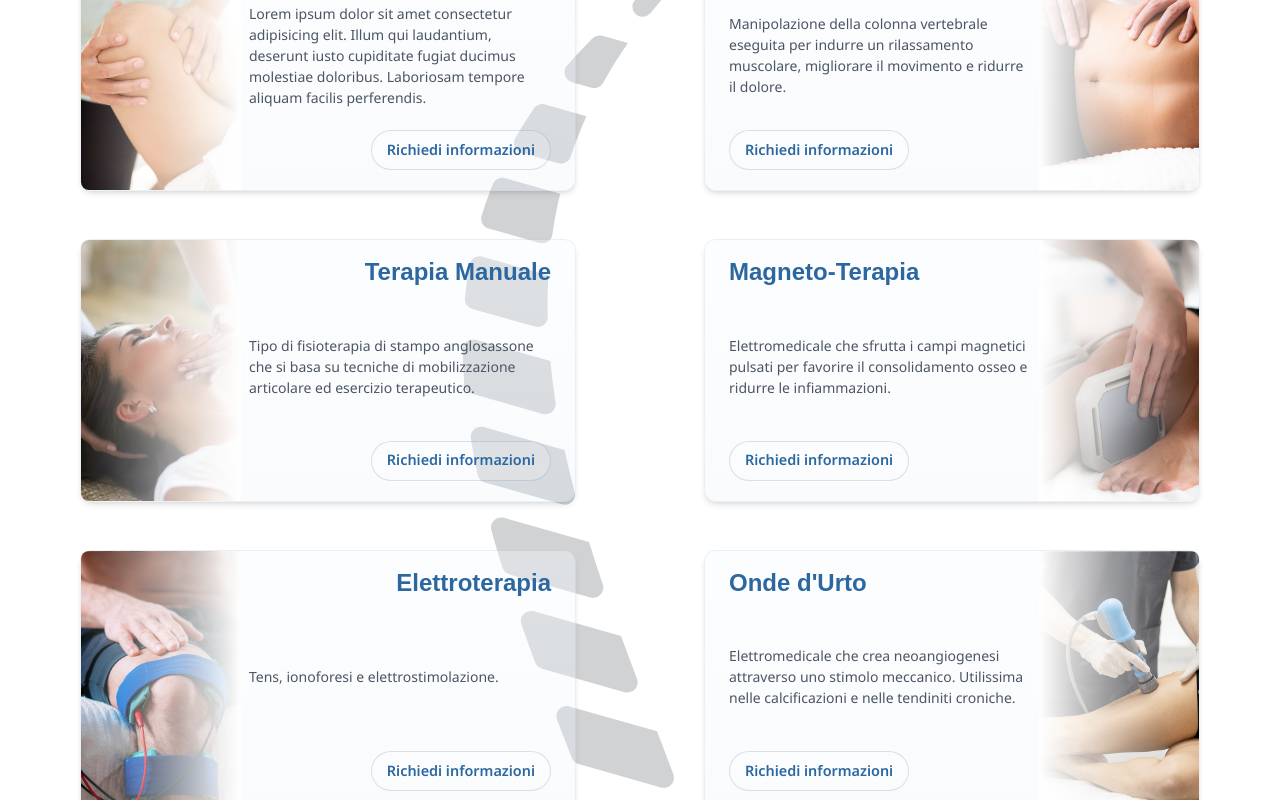
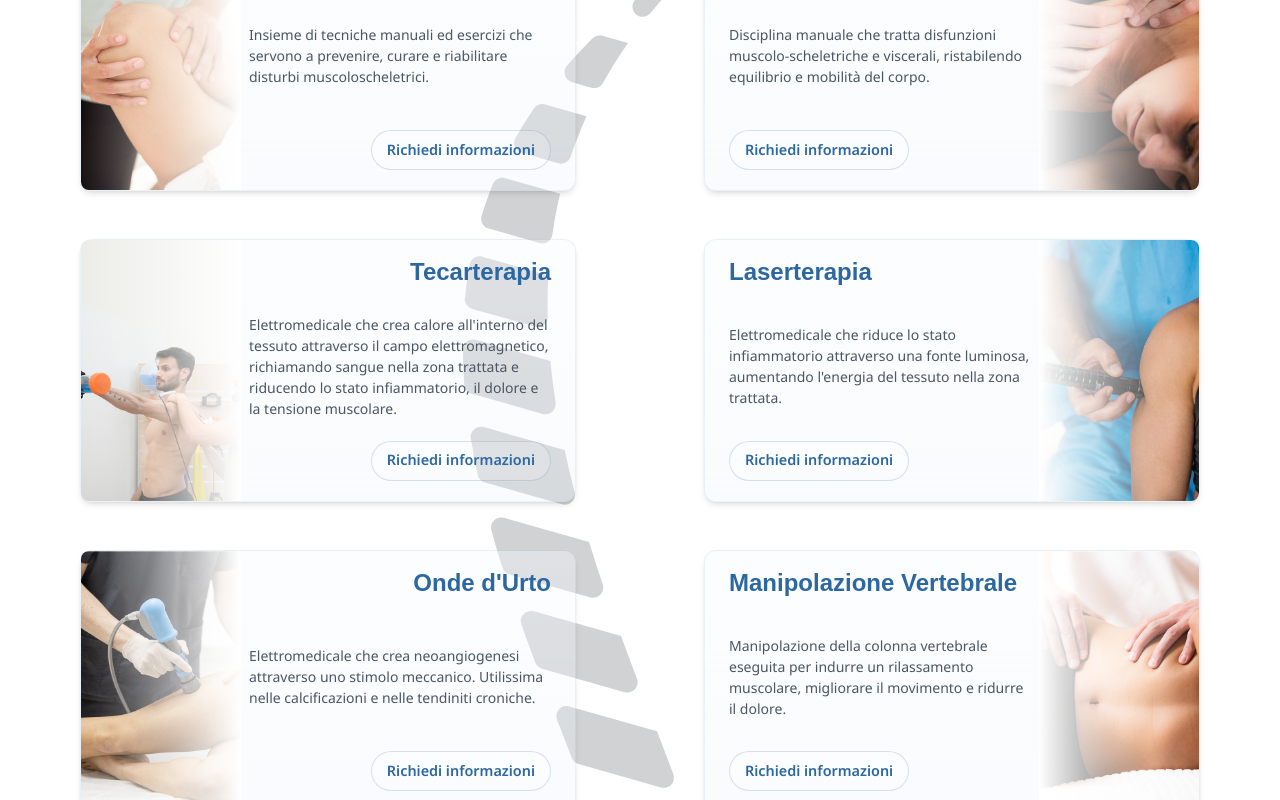
Before and after one commit to rolindaz/ars-fisio, a React (Vite) app: page /servizi in a window 1280 px wide. Shown: the part 320-1120 px from the top of the page. Built offline with nearby package versions, Linux system fonts and the light colour scheme; a web font is replaced by a local one.

Commit message:
feat: update service descriptions, remove unused props, and enhance styling for various components
Co-authored-by: Copilot <copilot@github.com>

```diff
--- a/assets/services/services.js
+++ b/assets/services/services.js
@@ -3,61 +3,71 @@ const services = [
     slug: "fisioterapia",
     title: "Fisioterapia",
     image: "/services/fisioterapia.png",
-    description: "Lorem ipsum dolor sit amet consectetur adipisicing elit. Illum qui laudantium, deserunt iusto cupiditate fugiat ducimus molestiae doloribus. Laboriosam tempore aliquam facilis perferendis."
+    description:
+      "Insieme di tecniche manuali ed esercizi che servono a prevenire, curare e riabilitare disturbi muscoloscheletrici.",
+  },
+  {
+    slug: "osteopatia",
+    title: "Osteopatia",
+    image: "/services/osteopathy.png",
+    description:
+      "Disciplina manuale che tratta disfunzioni muscolo-scheletriche e viscerali, ristabilendo equilibrio e mobilità del corpo.",
+  },
+  {
+    slug: "tecarterapia",
+    title: "Tecarterapia",
+    image: "/services/tecarterapia.jpg",
+    description:
+      "Elettromedicale che crea calore all'interno del tessuto attraverso il campo elettromagnetico,  richiamando sangue nella zona trattata e riducendo lo stato infiammatorio, il dolore e la tensione muscolare.",
+  },
+  {
+    slug: "laserterapia",
+    title: "Laserterapia",
+    image: "/services/laser.png",
+    description:
+      "Elettromedicale che riduce lo stato infiammatorio attraverso una fonte luminosa, aumentando l'energia del tessuto nella zona trattata.",
+  },
+  {
+    slug: "onde-d-urto",
+    title: "Onde d'Urto",
+    image: "/services/shock-wave.png",
+    description:
+      "Elettromedicale che crea neoangiogenesi attraverso uno stimolo meccanico. Utilissima nelle calcificazioni e nelle tendiniti croniche.",
   },
   {
     slug: "manipolazione-vertebrale",
     title: "Manipolazione Vertebrale",
     image: "/services/manipolazione-vertebrale.png",
-    description: "Manipolazione della colonna vertebrale eseguita per indurre un rilassamento muscolare, migliorare il movimento e ridurre il dolore."
+    description:
+      "Manipolazione della colonna vertebrale eseguita per indurre un rilassamento muscolare, migliorare il movimento e ridurre il dolore.",
   },
   {
     slug: "terapia-manuale",
     title: "Terapia Manuale",
     image: "/services/terapia-manuale.png",
-    description: "Tipo di fisioterapia di stampo anglosassone che si basa su tecniche di mobilizzazione articolare ed esercizio terapeutico."
+    description:
+      "Tipo di fisioterapia di stampo anglosassone che si basa su tecniche di mobilizzazione articolare ed esercizio terapeutico.",
   },
   {
     slug: "magneto-terapia",
     title: "Magneto-Terapia",
     image: "/services/magneto-terapia.png",
-    description: "Elettromedicale che sfrutta i campi magnetici pulsati per favorire il consolidamento osseo e ridurre le infiammazioni."
+    description:
+      "Elettromedicale che sfrutta i campi magnetici pulsati per favorire il consolidamento osseo e ridurre le infiammazioni.",
   },
   {
     slug: "elettroterapia",
     title: "Elettroterapia",
     image: "/services/elettroterapia.png",
-    description: "Tens, ionoforesi e elettrostimolazione."
+    description: "Tens, ionoforesi ed elettrostimolazione.",
   },
-  {
-    slug: "onde-d-urto",
-    title: "Onde d'Urto",
-    image: "/services/shock-wave.png",
-    description: "Elettromedicale che crea neoangiogenesi attraverso uno stimolo meccanico. Utilissima nelle calcificazioni e nelle tendiniti croniche."
-    },
+
   {
     slug: "ultrasuoni",
     title: "Ultrasuoni",
     image: "/services/ultrasuoni.png",
-    description: "Elettromedicale che stimola la zona trattata attraverso gli ultrasuoni, riducendone lo stato infiammatorio."
-    },
-  {
-    slug: "laserterapia",
-    title: "Laserterapia",
-    image: "/services/laser.png",
-    description: "Elettromedicale che riduce lo stato infiammatorio attraverso una fonte luminosa, aumentando l'energia del tessuto nella zona trattata."
-    },
-  {
-    slug: "tecarterapia",
-    title: "Tecarterapia",
-    image: "/services/tecarterapia.jpg",
-    description: "Elettromedicale che crea calore all'interno del tessuto attraverso il campo elettromagnetico,  richiamando sangue nella zona trattata e riducendo lo stato infiammatorio, il dolore e la tensione muscolare."
-    },
-  {
-    slug: "osteopatia",
-    title: "Osteopatia",
-    image: "/services/osteopathy.png",
-    description: "Lorem ipsum dolor sit amet consectetur adipisicing elit. Illum qui laudantium, deserunt iusto cupiditate fugiat ducimus molestiae doloribus. Laboriosam tempore aliquam facilis perferendis."
+    description:
+      "Elettromedicale che stimola la zona trattata attraverso gli ultrasuoni, riducendone lo stato infiammatorio.",
   },
 ];
 
--- a/src/components/MapSection.jsx
+++ b/src/components/MapSection.jsx
@@ -19,7 +19,7 @@ export default function MapSection({ showCta = true }) {
   const [activeTab, setActiveTab] = useState(0);
 
   return (
-    <Section id="dove-siamo-home" desktopAlign="start" className="map-section">
+    <Section id="dove-siamo-home" className="map-section">
       <h2>Dove siamo</h2>
 
       {/* Tabs */}
--- a/src/components/ReviewsSection.jsx
+++ b/src/components/ReviewsSection.jsx
@@ -27,7 +27,7 @@ export default function ReviewsSection() {
   }, []);
 
   return (
-    <Section id="recensioni-home" desktopAlign="start">
+    <Section id="recensioni-home">
       <h2 className="text-3xl md:text-4xl font-heading font-bold text-center mb-0">
         Dicono di noi
       </h2>
--- a/src/components/Section.jsx
+++ b/src/components/Section.jsx
@@ -3,14 +3,10 @@ const Section = ({
   className = "",
   bg = "",
   id,
-  desktopAlign = "center",
 }) => {
-  const desktopItemsClass = desktopAlign === "start" ? "lg:items-start" : "lg:items-center";
-  const desktopJustifyClass = desktopAlign === "start" ? "lg:justify-start" : "lg:justify-center";
-
   return (
-    <section id={id} className={`${bg} py-10 md:py-12 lg:flex lg:min-h-[calc(100svh-var(--header-height))] ${desktopItemsClass}`}>
-      <div className={`max-w-6xl h-full w-full mx-auto px-4 flex flex-col justify-center ${desktopJustifyClass} [&>h1+*]:mt-8 [&>h2+*]:mt-8 md:[&>h1+*]:mt-10 md:[&>h2+*]:mt-10 ${className}`}>
+    <section id={id} className={`${bg} py-10 md:py-12 lg:flex lg:min-h-[calc(100svh-var(--header-height))] lg:items-center`}>
+      <div className={`max-w-6xl w-full mx-auto px-4 flex flex-col [&>h1+*]:mt-8 [&>h2+*]:mt-8 md:[&>h1+*]:mt-10 md:[&>h2+*]:mt-10 ${className}`}>
         {children}
       </div>
     </section>
--- a/src/components/ServicesPreview.jsx
+++ b/src/components/ServicesPreview.jsx
@@ -7,7 +7,7 @@ const ServicesPreview = () => {
   const mobileServices = services.slice(0, 7);
 
   return (
-    <Section id="servizi-home" desktopAlign="start">
+    <Section id="servizi-home">
       <h2 className="font-heading">
         I nostri servizi
       </h2>
--- a/src/components/StaffPreview.jsx
+++ b/src/components/StaffPreview.jsx
@@ -3,16 +3,18 @@ import { Link } from "react-router-dom";
 
 export default function StaffPreview({ text, image }) {
   return (
-    <Section id="chi-siamo-home" desktopAlign="start">
+    <Section id="chi-siamo-home">
       <h2>Chi siamo</h2>
 
       <div className="staff-preview-container">
+        <div className="staff-preview-text">
+          <p className="staff-preview-copy">
+            {text}
+          </p>
+        </div>
         <div className="staff-preview-visual">
           <div className="staff-preview-bg" />
           <img className="staff-preview-img" src={image} alt="" />
-        </div>
-        <div className="staff-preview-text">
-          <p className="staff-preview-copy">{text}</p>
         </div>
         <div className="button-container">
           <Link to="/chi-siamo" className="booking-button booking-button--full home-section-button">
--- a/src/index.css
+++ b/src/index.css
@@ -98,6 +98,10 @@ img {
   max-height: 100%;
 }
 
+p, span {
+  font-family: "Noto Sans", "sans-serif";
+}
+
 a:link,
 a:visited:active {
   color: var(--logo-main);
@@ -745,6 +749,7 @@ a:visited:active {
 
 .staff-preview-copy {
   color: var(--text-info);
+  font-size: larger;
   text-align: center;
 }
 
```
Lines whose indentation alone changed are shown as unchanged.
